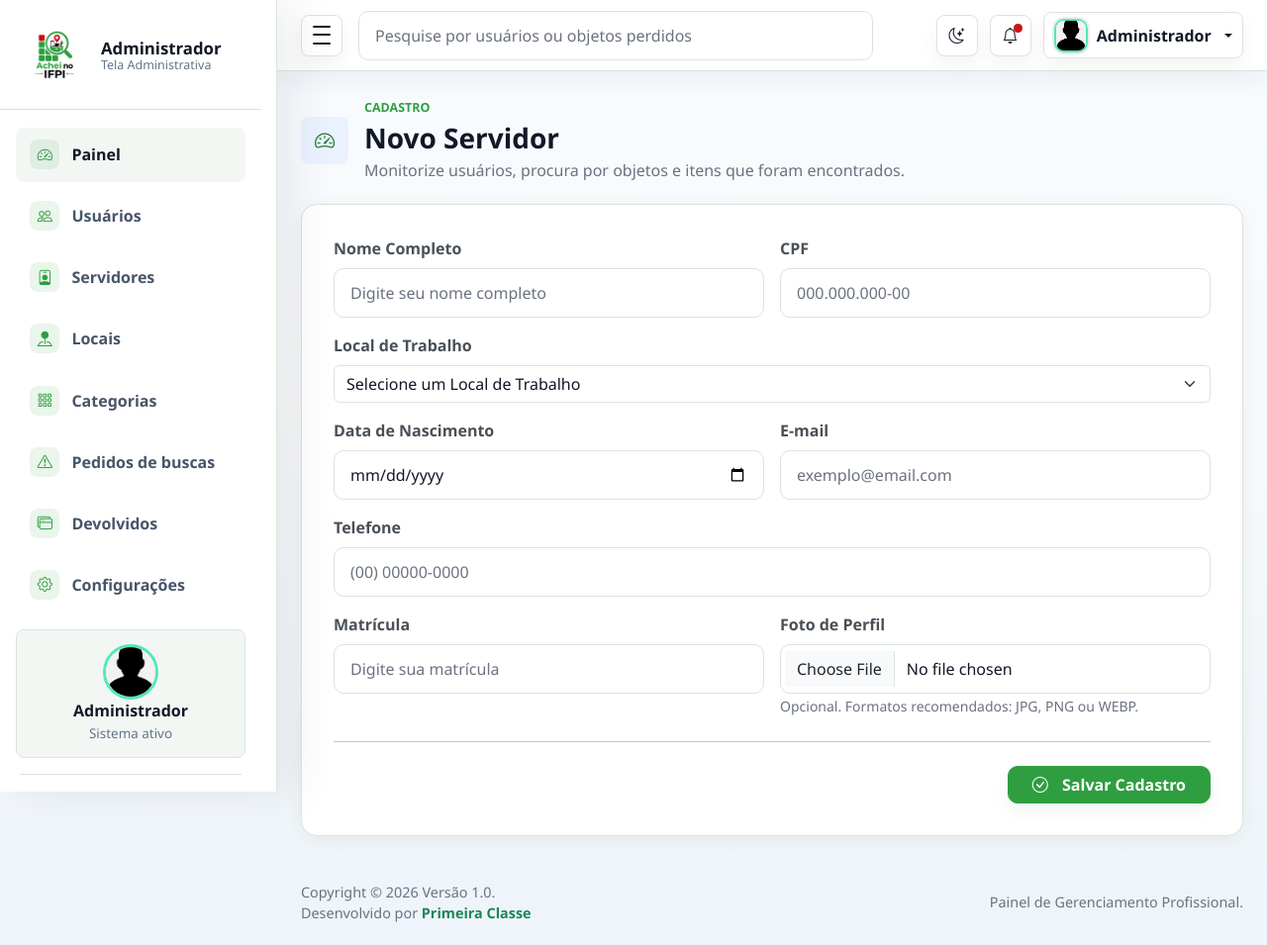
After one commit to willianjonhy05/acheiNoIFPI, a Django app: page /dashboard/servidores/novo/ in a window 1280 px wide. The commit adds this page. Shown: the whole page at 99% size. Run offline with Django 5.2, Linux system fonts and the light colour scheme; data that the repository does not hold is empty; some libraries are stand-ins or nearby versions.

Commit message:
Várias alterações

```diff
--- a/acheinoifpi/models.py
+++ b/acheinoifpi/models.py
@@ -93,6 +93,7 @@ class Usuario(AbstractUser):
     username = models.CharField(max_length=100, unique=True)
     nome = models.CharField("Nome", max_length=100, blank=True, null=True)
     email = models.EmailField("Email", max_length=100, unique=True)
+    telefone = models.CharField("Telefone", max_length=15, blank=True, null=True)
     data_nascimento = models.DateField("Data de Nascimento", blank=True, null=True)
     cpf = models.CharField("CPF", max_length=14, unique=True, blank=True, null=True)
     foto = models.ImageField("Foto de Perfil", upload_to="usuarios/fotos/", blank=True, null=True)
--- a/acheinoifpi/views.py
+++ b/acheinoifpi/views.py
@@ -89,6 +89,7 @@ def novo_usuario(request):
     if request.method == "POST":
         nome = request.POST.get("nome", "").strip()
         cpf = limpar_cpf(request.POST.get("cpf"))
+        telefone = limpar_telefone(request.POST.get("telefone"))
         data_nascimento = request.POST.get("data_nascimento") or None
         email = request.POST.get("email", "").strip().lower()
         matricula = request.POST.get("matricula", "").strip()
@@ -119,6 +120,9 @@ def novo_usuario(request):
         if cpf and Usuario.objects.filter(cpf=cpf).exists():
             erros.append("Já existe um usuário cadastrado com este CPF.")
 
+        if telefone and len(telefone) not in [10, 11]:
+            erros.append("Telefone inválido. Informe o telefone com DDD.")
+
         if erros:
             for erro in erros:
                 messages.error(request, erro)
@@ -136,6 +140,7 @@ def novo_usuario(request):
                 matricula=matricula,
                 tipo=1,
                 ativo=True,
+                telefone=telefone
             )
 
             if foto:
@@ -150,6 +155,136 @@ def novo_usuario(request):
             messages.error(request, "Erro ao salvar. Verifique se CPF ou e-mail já estão cadastrados.")
 
     return render(request, "admin/novo_usuario.html")
+
+
+def novo_servidor(request):
+
+    locais = Local.objects.filter(ativa=True).order_by("nome")
+
+    if request.method == "POST":
+
+        nome = request.POST.get("nome", "").strip()
+        cpf = limpar_cpf(request.POST.get("cpf"))
+        telefone = limpar_telefone(request.POST.get("telefone"))
+        data_nascimento = request.POST.get("data_nascimento") or None
+        email = request.POST.get("email", "").strip().lower()
+        local_selecionado = request.POST.get("local")
+        matricula = request.POST.get("matricula", "").strip()
+        foto = request.FILES.get("foto")
+
+        erros = []
+        local = None
+
+        # Local de trabalho
+        if local_selecionado:
+            try:
+                local = Local.objects.get(pk=int(local_selecionado))
+            except (ValueError, Local.DoesNotExist):
+                erros.append("Local de trabalho inválido.")
+        else:
+            erros.append("Selecione um local de trabalho.")
+
+        # Nome
+        if not nome:
+            erros.append("Nome completo é obrigatório.")
+
+        # CPF
+        if not cpf:
+            erros.append("CPF é obrigatório.")
+        elif len(cpf) != 11:
+            erros.append("CPF inválido. Informe os 11 dígitos.")
+
+        # Data de nascimento
+        if not data_nascimento:
+            erros.append("Data de nascimento é obrigatória.")
+
+        # E-mail
+        if not email:
+            erros.append("E-mail é obrigatório.")
+
+        # Verificações de duplicidade
+        if email and Usuario.objects.filter(email=email).exists():
+            erros.append("Já existe um usuário cadastrado com este e-mail.")
+
+        if cpf and Usuario.objects.filter(cpf=cpf).exists():
+            erros.append("Já existe um usuário cadastrado com este CPF.")
+
+        # Telefone
+        if telefone and len(telefone) not in [10, 11]:
+            erros.append("Telefone inválido. Informe o telefone com DDD.")
+
+        if erros:
+            for erro in erros:
+                messages.error(request, erro)
+
+            return render(
+                request,
+                "admin/novo_servidor.html",
+                {
+                    "form_data": request.POST,
+                    "locais": locais,
+                    "local_selecionado": (
+                        int(local_selecionado)
+                        if local_selecionado and local_selecionado.isdigit()
+                        else None
+                    ),
+                },
+            )
+
+        try:
+            usuario = Usuario(
+                nome=nome,
+                cpf=cpf,
+                data_nascimento=data_nascimento,
+                local=local,
+                email=email,
+                matricula=matricula,
+                tipo=2,
+                ativo=True,
+                telefone=telefone,
+            )
+
+            if foto:
+                usuario.foto = foto
+
+            usuario.save()
+
+            messages.success(
+                request,
+                "Servidor cadastrado com sucesso."
+            )
+
+            return redirect("admin-dashboard")
+
+        except IntegrityError:
+            messages.error(
+                request,
+                "Erro ao salvar. Verifique se CPF ou e-mail já estão cadastrados."
+            )
+
+            return render(
+                request,
+                "admin/novo_servidor.html",
+                {
+                    "form_data": request.POST,
+                    "locais": locais,
+                    "local_selecionado": (
+                        int(local_selecionado)
+                        if local_selecionado and local_selecionado.isdigit()
+                        else None
+                    ),
+                },
+            )
+
+    return render(
+        request,
+        "admin/novo_servidor.html",
+        {
+            "locais": locais,
+            "local_selecionado": None,
+        },
+    )
+
 
 def login_usuario(request):
     if request.user.is_authenticated:
@@ -313,6 +448,10 @@ def dashboard(request):
 
     return render(request, 'admin/dashboard.html', context)
 
+
+def meu_perfil(request):
+    return render(request, "admin/meu_perfil.html")
+
 @aluno_required
 def dashboard_aluno(request):
     return render(request, "aluno/dashboard.html")
--- a/setup/urls.py
+++ b/setup/urls.py
@@ -2,7 +2,7 @@ from django.contrib import admin
 from django.urls import path
 from django.conf.urls.static import static
 from django.conf import settings
-from acheinoifpi.views import login_usuario, dashboard, logout_usuario, home, novo_usuario, nova_categoria, novo_local, alterar_senha
+from acheinoifpi.views import login_usuario, dashboard, meu_perfil, novo_servidor, logout_usuario, home, novo_usuario, nova_categoria, novo_local, alterar_senha
 
 urlpatterns = [
     path("adm/", admin.site.urls),
@@ -11,11 +11,13 @@ urlpatterns = [
 
     # 1º A rota mais longa/específica (usuarios/novo) ANTES da rota geral
     path("dashboard/usuarios/novo/", novo_usuario, name="novo-usuario"),
+    path("dashboard/servidores/novo/", novo_servidor, name="novo-servidor"),
     path("dashboard/categorias/novo/", nova_categoria, name="nova-categoria"),
     path("dashboard/locais/novo/", novo_local, name="novo-local"),
     path("dashboard/perfil/alterar-senha/", alterar_senha, name="alterar_senha"),
 
     # 2º A rota mais curta do dashboard depois
+    path("dashboard/perfil/", meu_perfil, name="meu-perfil"),
     path("dashboard/", dashboard, name="admin-dashboard"),
 
     # 3º A raiz do site por último
--- a/templates/admin/dashboard.html
+++ b/templates/admin/dashboard.html
@@ -44,25 +44,14 @@
           <span class="nav-text">Usuários</span>
         </a>
         <a class="nav-link" href="#">
-          <span class="nav-icon"><i class="bi bi-person-plus" aria-hidden="true"></i></span>
-          <span class="nav-text">Novo Usuário</span>
-        </a>
-        <a class="nav-link" href="#">
           <span class="nav-icon"><i class="bi bi-person-badge" aria-hidden="true"></i></span>
           <span class="nav-text">Servidores</span>
         </a>
-        <!-- <a class="nav-link" href="#">
-          <span class="nav-icon"><i class="bi bi-bar-chart-line" aria-hidden="true"></i></span>
-          <span class="nav-text">Categorias</span>
-        </a> -->
-        <!-- <a class="nav-link" href="#">
-          <span class="nav-icon"><i class="bi bi-table" aria-hidden="true"></i></span>
-          <span class="nav-text">Tables</span>
+          <a class="nav-link" href="#">
+          <span class="nav-icon"><i class="bi bi-pin-map-fill" aria-hidden="true"></i></span>
+          <span class="nav-text">Locais</span>
         </a>
-        <a class="nav-link" href="#">
-          <span class="nav-icon"><i class="bi bi-ui-checks-grid" aria-hidden="true"></i></span>
-          <span class="nav-text">Forms</span>
-        </a> -->
+
         <a class="nav-link" href="#">
           <span class="nav-icon"><i class="bi bi-grid-3x3-gap" aria-hidden="true"></i></span>
           <span class="nav-text">Categorias</span>
@@ -79,10 +68,6 @@
           <span class="nav-icon"><i class="bi bi-gear" aria-hidden="true"></i></span>
           <span class="nav-text">Configurações</span>
         </a>
-        <!-- <a class="nav-link" href="#">
-          <span class="nav-icon"><i class="bi bi-file-earmark" aria-hidden="true"></i></span>
-          <span class="nav-text">Blank Page</span>
-        </a> -->
       </nav>
 
       <div class="sidebar-user">
@@ -210,10 +195,6 @@
                   <span class="metric-icon"><i class="bi bi-bag-check" aria-hidden="true"></i></span>
                 </div>
                 <div class="metric-value">1.284</div>
-                <div class="metric-meta">
-                  <span class="text-success">+8.2%</span>
-                  <span>novas buscas</span>
-                </div>
               </article>
             </div>
 
@@ -224,10 +205,6 @@
                   <span class="metric-icon"><i class="bi bi-people" aria-hidden="true"></i></span>
                 </div>
                 <div class="metric-value">{{ qtde_usuarios }}</div>
-                <!-- <div class="metric-meta">
-                  <span class="text-success">+5.1%</span>
-                  <span>usuários ativos</span>
-                </div> -->
               </article>
             </div>
 
@@ -238,10 +215,6 @@
                   <span class="metric-icon"><i class="bi bi-life-preserver" aria-hidden="true"></i></span>
                 </div>
                 <div class="metric-value">6</div>
-                <div class="metric-meta">
-                  <span class="text-danger">objetos</span>
-                  <span>encontrados</span>
-                </div>
               </article>
             </div>
           </section>
@@ -396,7 +369,7 @@
       <footer class="admin-footer">
         <div class="container-fluid px-3 px-lg-4">
           <span>Copyright &copy; <span id="ano-atual"></span> Versão 1.0. <br> Desenvolvido por <a target="_blank"
-              class="fw-bold text-success" href="#">Equipe Os Perdidos</a></span>
+              class="fw-bold text-success" href="#">Primeira Classe</a></span>
           <span>Painel de Gerenciamento Profissional.</span>
         </div>
       </footer>
--- /dev/null
+++ b/templates/admin/novo_servidor.html
@@ -0,0 +1,165 @@
+{% extends 'admin/dashboard.html' %}
+{% load static %}
+
+
+{% block title %}Novo Servidor{% endblock %}
+
+{% block css %}
+<link rel="stylesheet" href="{% static 'css/novo_usuario.css' %}">
+{% endblock %}
+
+
+{% block page_key %}Cadastro{% endblock %}
+
+
+{% block page_title %}Novo Servidor{% endblock %}
+
+{% block heading_actions %} {% endblock %}
+
+{% block dados %} {% endblock %}
+
+
+{% block graficos %} {% endblock %}
+
+{% block tabelas %} {% endblock %}
+
+{% block conteudo %}
+
+{% if messages %}
+{% for message in messages %}
+<div class="alert alert-{{ message.tags }} mb-3">
+    {{ message }}
+</div>
+{% endfor %}
+{% endif %}
+
+<form class="panel needs-validation" method="post" enctype="multipart/form-data" novalidate>
+    {% csrf_token %}
+
+    <div class="row g-3">
+
+        <!-- Nome -->
+        <div class="col-md-6">
+            <label class="form-label" for="formName">
+                Nome Completo
+            </label>
+            <input class="form-control" id="formName" name="nome" type="text" placeholder="Digite seu nome completo"
+                value="{{ form_data.nome|default:'' }}" required>
+            <div class="invalid-feedback">
+                Nome completo é obrigatório.
+            </div>
+        </div>
+
+        <!-- CPF -->
+        <div class="col-md-6">
+            <label class="form-label" for="formCpf">
+                CPF
+            </label>
+            <input class="form-control" id="formCpf" name="cpf" type="text" placeholder="000.000.000-00" maxlength="14"
+                value="{{ form_data.cpf|default:'' }}" required>
+            <div class="invalid-feedback">
+                CPF válido é obrigatório.
+            </div>
+        </div>
+
+        <!-- Local de Trabalho -->
+        <div class="col-12">
+            <label class="form-label" for="formLocal">
+                Local de Trabalho
+            </label>
+            <select class="form-select" id="formLocal" name="local" required>
+                <option value="">Selecione um Local de Trabalho</option>
+
+                {% for local in locais %}
+                <option value="{{ local.id }}" {% if local.id == local_selecionado %}selected{% endif %}>
+                    {{ local }}
+                </option>
+                {% endfor %}
+            </select>
+
+            <div class="invalid-feedback">
+                Selecione um local de trabalho.
+            </div>
+        </div>
+
+
+        <!-- Data de Nascimento -->
+        <div class="col-md-6">
+            <label class="form-label" for="formDatanasc">
+                Data de Nascimento
+            </label>
+            <input class="form-control" id="formDatanasc" name="data_nascimento" type="date"
+                value="{{ form_data.data_nascimento|default:'' }}" required>
+            <div class="invalid-feedback">
+                Data de nascimento é obrigatória.
+            </div>
+        </div>
+
+        <!-- E-mail -->
+        <div class="col-md-6">
+            <label class="form-label" for="formEmail">
+                E-mail
+            </label>
+            <input class="form-control" id="formEmail" name="email" type="email" placeholder="exemplo@email.com"
+                value="{{ form_data.email|default:'' }}" required>
+            <div class="invalid-feedback">
+                Informe um e-mail válido.
+            </div>
+        </div>
+
+        <!-- Telefone -->
+        <div class="col-12">
+            <label class="form-label" for="formTelefone">
+                Telefone
+            </label>
+            <input class="form-control" id="formTelefone" name="telefone" type="text" placeholder="(00) 00000-0000"
+                value="{{ form_data.telefone|default:'' }}">
+            <div class="invalid-feedback">
+                Informe um telefone válido.
+            </div>
+        </div>
+
+        <!-- Matrícula -->
+        <div class="col-md-6">
+            <label class="form-label" for="formMatricula">
+                Matrícula
+            </label>
+            <input class="form-control" id="formMatricula" name="matricula" type="text"
+                placeholder="Digite sua matrícula" value="{{ form_data.matricula|default:'' }}">
+            <div class="invalid-feedback">
+                A matrícula é obrigatória.
+            </div>
+        </div>
+
+        <!-- Foto -->
+        <div class="col-md-6">
+            <label class="form-label" for="foto">
+                Foto de Perfil
+            </label>
+            <input class="form-control" type="file" id="foto" name="foto" accept="image/*">
+
+            <small class="text-muted">
+                Opcional. Formatos recomendados: JPG, PNG ou WEBP.
+            </small>
+        </div>
+
+    </div>
+
+    <hr class="my-4">
+
+    <div class="d-flex justify-content-end">
+        <button class="btn btn-primary px-4" type="submit">
+            <i class="bi bi-check-circle me-2"></i>
+            Salvar Cadastro
+        </button>
+    </div>
+
+</form>
+{% endblock %}
+
+{% block scripts %}
+
+<script src="{% static 'js/validarCPF.js' %}"></script>
+<script src="{% static 'js/formatarTelefone.js' %}"></script>
+
+{% endblock %}
```
Also changed, not shown: templates/admin/meu_perfil.html (added, +55 -0 lines), templates/admin/novo_usuario.html (+13 -0 lines), acheinoifpi/migrations/0006_usuario_telefone.py (added).
